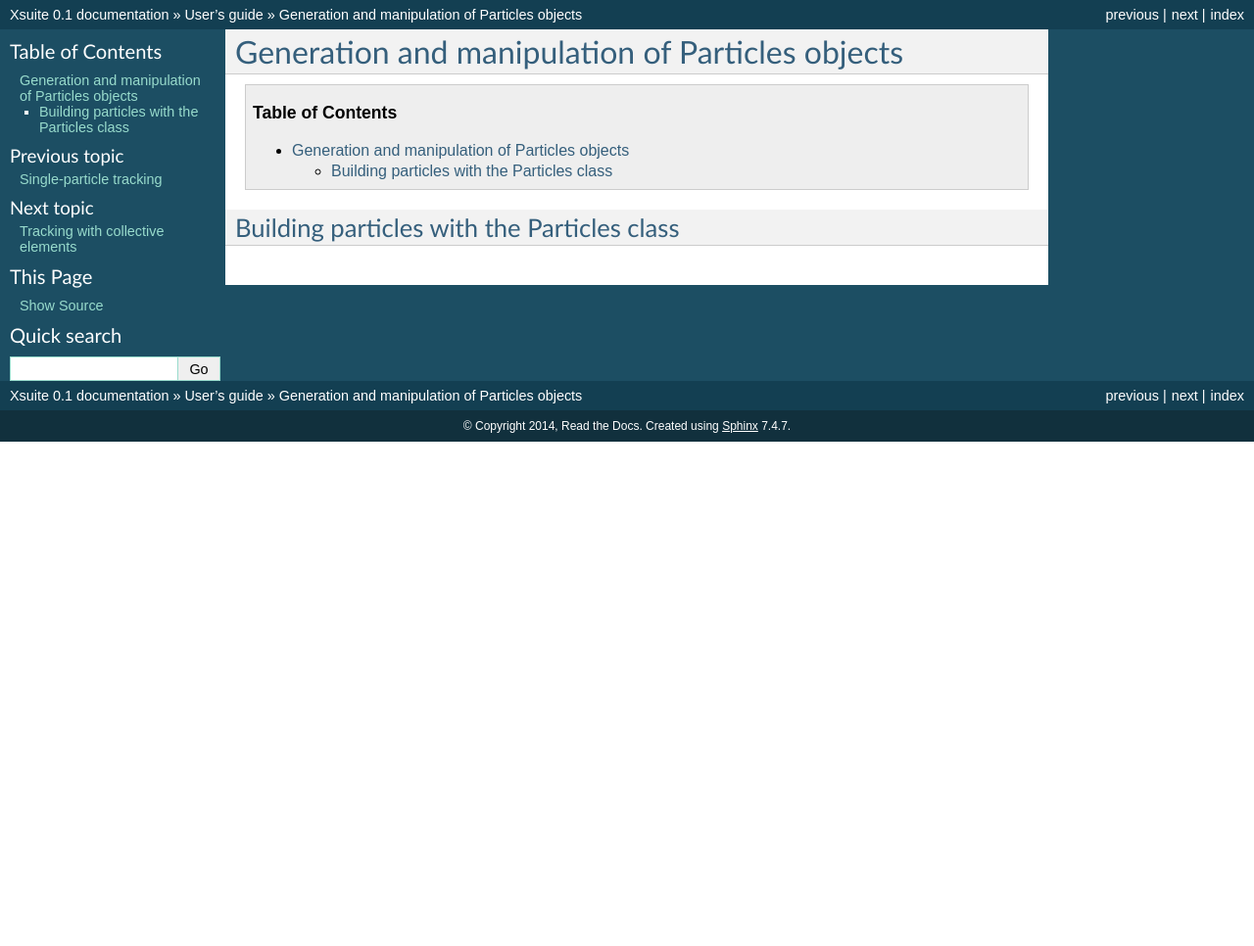
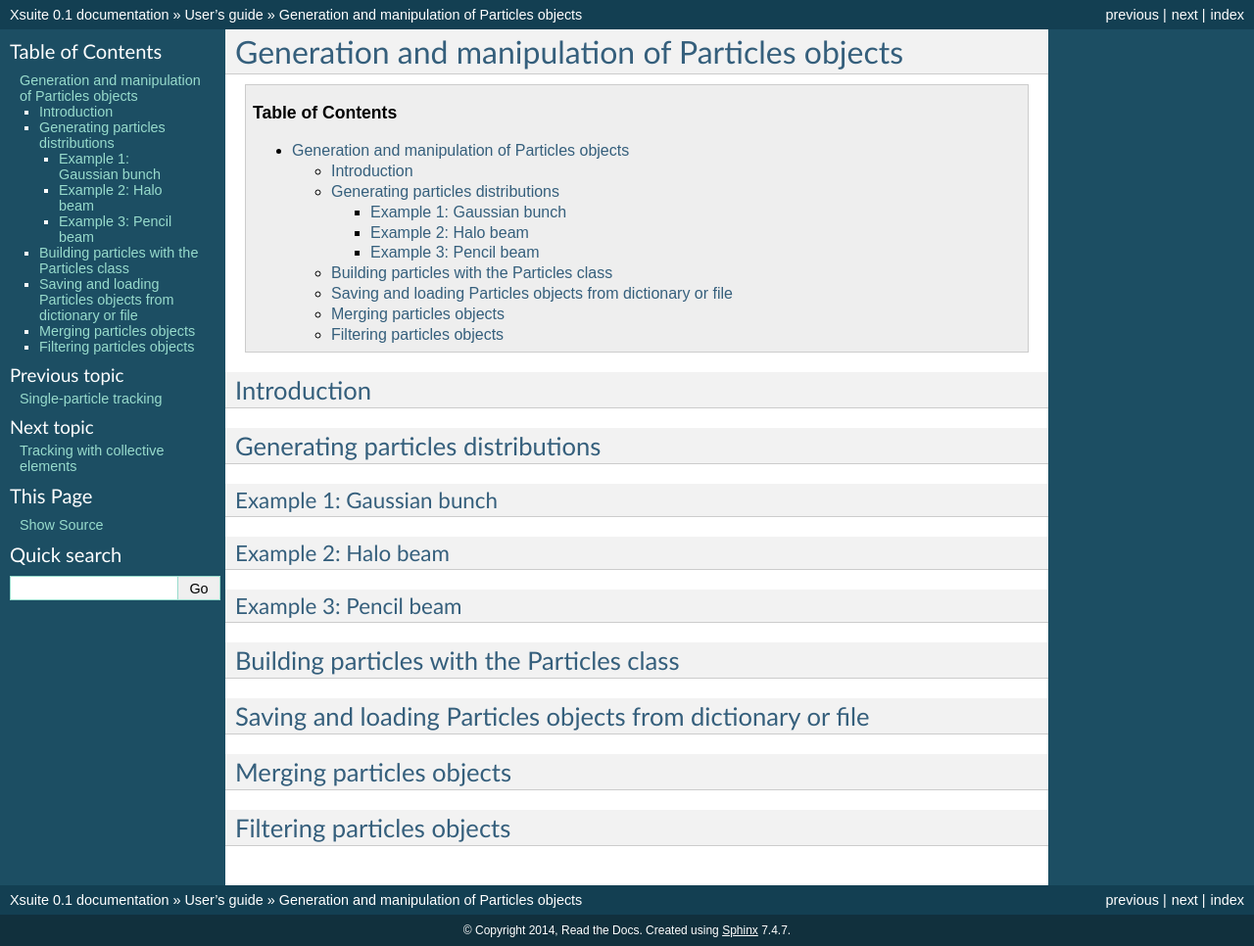
Before and after one commit to xsuite/xsuite, a Sphinx documentation site: the page built from docs/particlesmanip.rst, in a window 1280 px wide. Shown: the whole page at 98% size. Built offline with Sphinx 7.4.7, drawn with Linux system fonts in a browser that asks for light colours; before the commit the page ends 900 px from its top, so only the background shows below that.

Commit message:
Quick push

```diff
--- a/docs/particlesmanip.rst
+++ b/docs/particlesmanip.rst
@@ -7,5 +7,32 @@ Generation and manipulation of Particles objects
     :depth: 3
 
 
+Introduction
+============
+
+
+Generating particles distributions
+==================================
+
+
+Example 1: Gaussian bunch
+-------------------------
+
+Example 2: Halo beam
+-------------------------
+
+Example 3: Pencil beam
+-------------------------
+
+
 Building particles with the Particles class
 ===========================================
+
+Saving and loading Particles objects from dictionary or file
+=============================================================
+
+Merging particles objects
+=========================
+
+Filtering particles objects
+===========================
```
